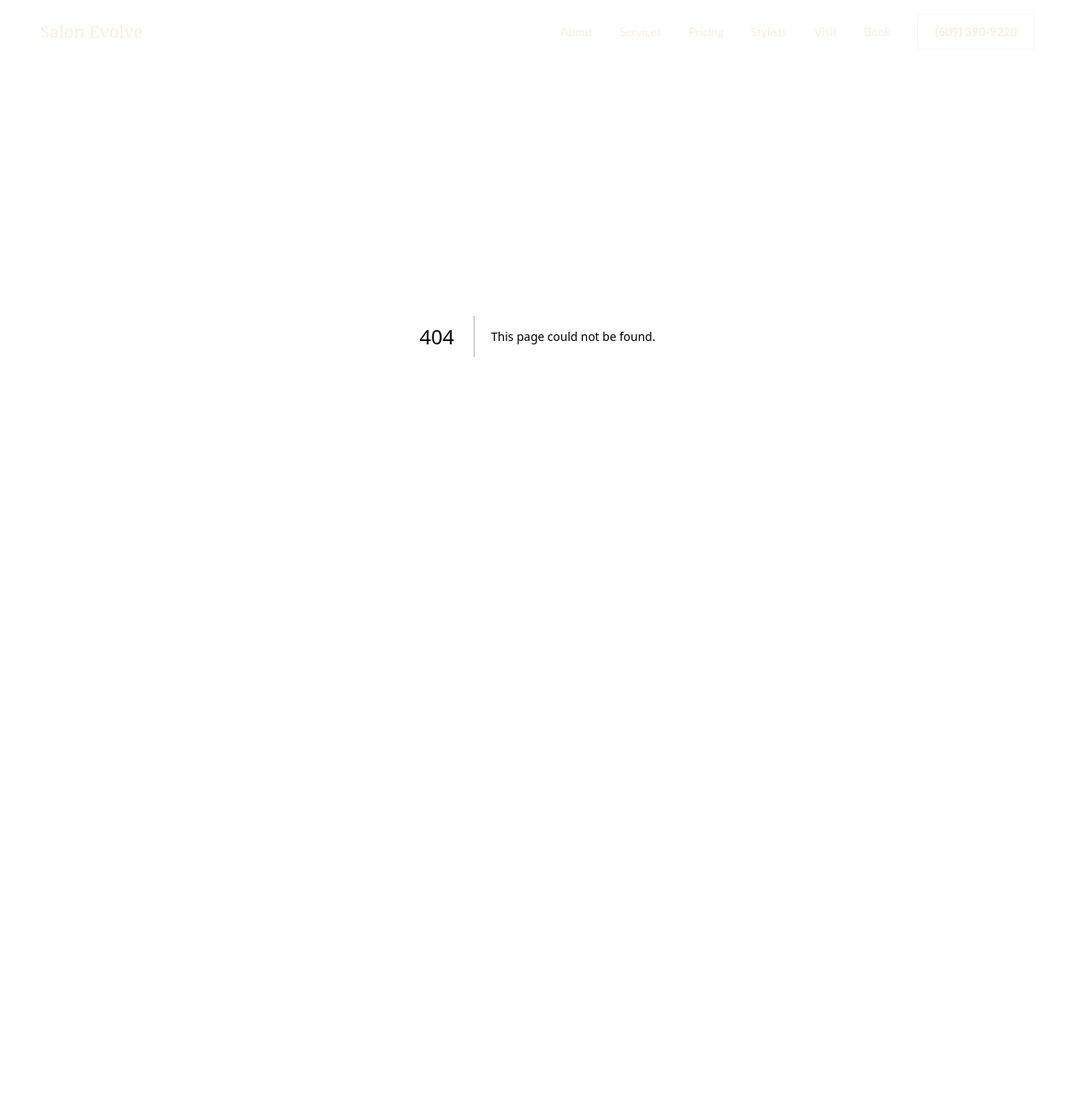
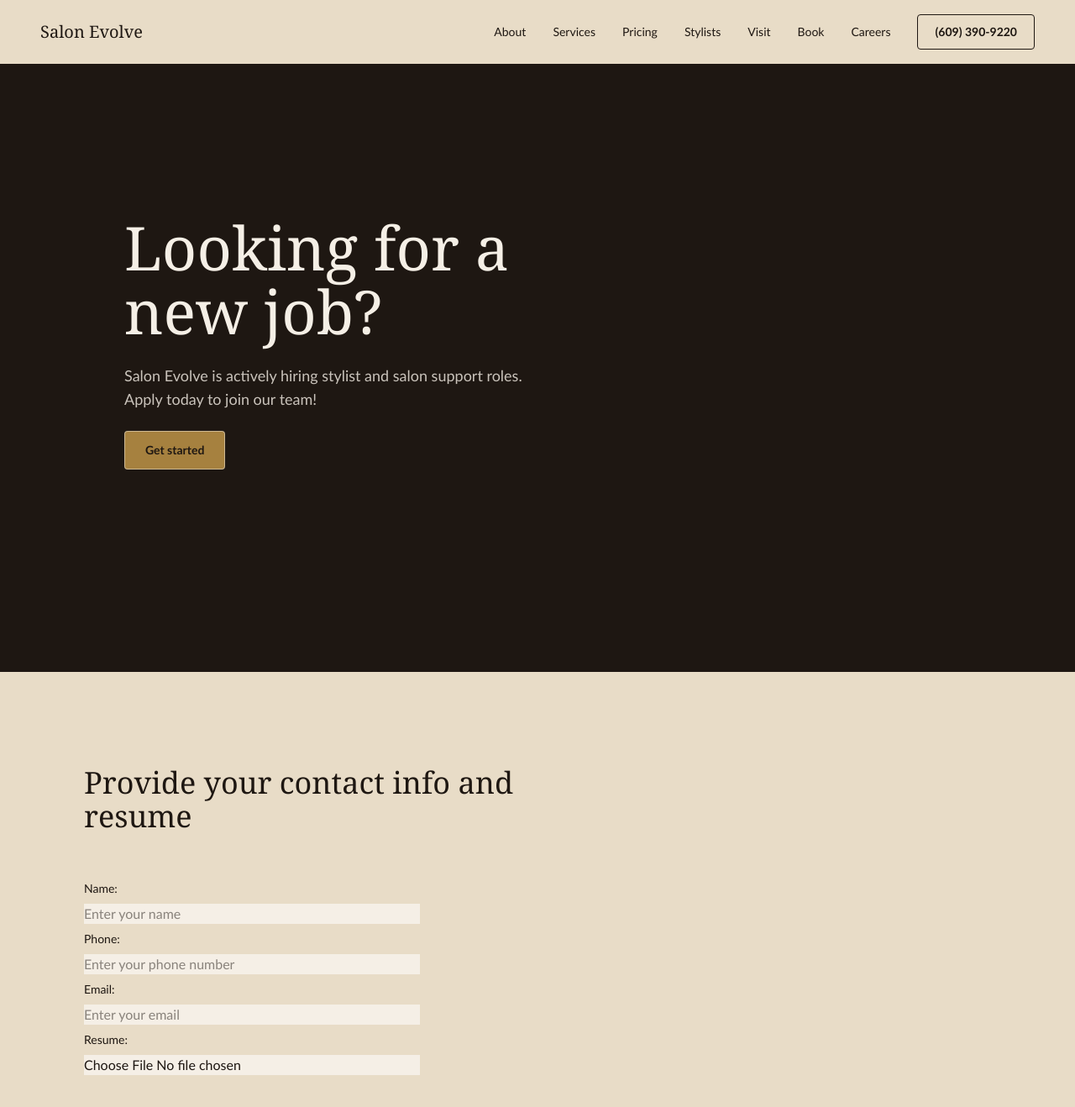
Before and after one commit to nick92461/salon-evolve, a Next.js app: page /careers in a window 1280 px wide. Before the commit this address had no page. Shown: the top 1318 px of the page at 84% size. Before the commit the page ends 800 px from the top, so only its background shows below. Built offline with nearby package versions, Linux system fonts and the light colour scheme.

Commit message:
add careers page

```diff
--- /dev/null
+++ b/src/app/api/careers/route.ts
@@ -0,0 +1,5 @@
+export async function POST(request: Request) {
+    const formData = await request.formData();
+    const file = formData.get("resume") as File;
+
+}
--- /dev/null
+++ b/src/app/careers/page.tsx
@@ -0,0 +1,13 @@
+"use client";
+
+import Hero from "@/components/careers/Hero";
+import Form from "@/components/careers/Form";
+
+export default function Careers() {
+    return (
+        <>
+            <Hero />
+            <Form />
+        </>
+    )
+}
--- a/src/components/Hero.tsx
+++ b/src/components/Hero.tsx
@@ -20,7 +20,7 @@
   return (
     <header
       id="top"
-      className="relative flex min-h-screen items-center bg-ink pt-[76px] text-parchment"
+      className="relative flex min-h-screen items-center bg-ink text-parchment"
     >
       <motion.div
         initial={{ opacity: 0, x: -500 }}
@@ -96,6 +96,7 @@
           >
             Meet the Stylists
           </a>
+
         </motion.div>
       </div>
     </header>
--- a/src/components/Nav.tsx
+++ b/src/components/Nav.tsx
@@ -1,6 +1,5 @@
 "use client";
 
-import { useEffect, useState } from "react";
 import Link from "next/link";
 
 const NAV_LINKS = [
@@ -9,35 +8,32 @@
   { href: "/#pricing", label: "Pricing" },
   { href: "/#stylists", label: "Stylists" },
   { href: "/#visit", label: "Visit" },
-  { href: "/booking", label: "Book" }
+  { href: "/booking", label: "Book" },
+  { href: "/careers", label: "Careers" }
 ];
 
 const PHONE = "(609) 390-9220";
 const PHONE_HREF = "tel:+16093909220";
 
 export default function Nav() {
+  /*
   const [scrolled, setScrolled] = useState(false);
 
   useEffect(() => {
-    const onScroll = () => setScrolled(window.scrollY > 40);
-    onScroll();
-    window.addEventListener("scroll", onScroll, { passive: true });
-    return () => window.removeEventListener("scroll", onScroll);
-  }, []);
+      const onScroll = () => setScrolled(window.scrollY > 40);
+      onScroll();
+      window.addEventListener("scroll", onScroll, { passive: true });
+      return () => window.removeEventListener("scroll", onScroll);
+    }, []);
+  */
 
   return (
     <nav
-      className={`fixed inset-x-0 top-0 z-50 flex h-[76px] items-center justify-between px-6 transition-colors duration-300 sm:px-12 ${
-        scrolled
-          ? "bg-parchment/90 backdrop-blur-md border-b border-ink/10"
-          : "bg-transparent border-b border-transparent"
-      }`}
+      className="fixed inset-x-0 top-0 z-50 flex h-[76px] items-center justify-between px-6 duration-300 sm:px-12 bg-linen"
     >
       <a
         href="/"
-        className={`font-display text-xl transition-colors duration-300 ${
-          scrolled ? "text-ink" : "text-parchment"
-        }`}
+        className={`font-display text-xl duration-300 text-ink`}
       >
         Salon Evolve
       </a>
@@ -48,9 +44,7 @@
             <Link
               key={link.href}
               href={link.href}
-              className={`text-sm transition-colors duration-300 ${
-                scrolled ? "text-ink" : "text-parchment"
-              }`}
+              className="text-sm duration-300 text-ink"
             >
               {link.label}
             </Link>
@@ -59,11 +53,7 @@
 
         <a
           href={PHONE_HREF}
-          className={`rounded-sm border px-5 py-2.5 text-sm font-semibold transition-colors duration-300 ${
-            scrolled
-              ? "border-ink/30 text-ink hover:border-ink"
-              : "border-parchment/50 text-parchment hover:border-parchment"
-          }`}
+          className="rounded-sm border px-5 py-2.5 text-sm font-semibold duration-300 text-ink"
         >
           {PHONE}
         </a>
--- /dev/null
+++ b/src/components/careers/Form.tsx
@@ -0,0 +1,87 @@
+"use client";
+
+import { motion } from "framer-motion";
+import { useState } from "react";
+
+export default function Form() {
+    const [name, setName] = useState("");
+    const [phone, setPhone] = useState("");
+    const [email, setEmail] = useState("");
+
+    return (
+        <section id="form" className="scroll-mt-[76px] bg-linen px-6 py-28 sm:px-12">
+            <div className="mx-auto max-w-[1080px]">
+                <motion.div
+                    initial={{ opacity: 0, y: 28 }}
+                    whileInView={{ opacity: 1, y: 0 }}
+                    viewport={{ once: true, amount: 0.3 }}
+                    transition={{ duration: 0.7 }}
+                    className="mb-14 max-w-[640px] text-linen"
+                >
+
+                    <h2 className="mb-3 font-display text-4xl text-ink">Provide your contact info and resume</h2>
+
+                </motion.div>
+            </div>
+            <div className="mx-auto max-w-[1080px]">
+                <motion.div
+                    initial={{ opacity: 0, y: 28 }}
+                    whileInView={{ opacity: 1, y: 0 }}
+                    viewport={{ once: true, amount: 0.3 }}
+                    transition={{ duration: 0.7 }}
+                    className="mb-14 max-w-[640px]"
+                >
+                    <div className="flex flex-col gap-2 text-ink">
+                        <label htmlFor="name" className="w-24 text-sm pr-2">
+                            Name:
+                        </label>
+                        <input
+                            id="name"
+                            className="bg-parchment w-full max-w-[400px]"
+                            type="text"
+                            autoComplete="name"
+                            value={name}
+                            onChange={(e) => setName(e.target.value)}
+                            placeholder="Enter your name"
+                        />
+
+                        <label htmlFor="phone" className="w-24 text-sm pr-2">
+                            Phone:
+                        </label>
+                        <input
+                            id="phone"
+                            className="bg-parchment w-full max-w-[400px]"
+                            type="tel"
+                            value={phone}
+                            onChange={(e) => setPhone(e.target.value)}
+                            placeholder="Enter your phone number"
+                        />
+
+                        <label htmlFor="email" className="w-24 text-sm pr-2">
+                            Email:
+                        </label>
+                        <input
+                            id="email"
+                            className="bg-parchment w-full max-w-[400px]"
+                            type="email"
+                            autoComplete="email"
+                            value={email}
+                            onChange={(e) => setEmail(e.target.value)}
+                            placeholder="Enter your email"
+                        />
+                        <label htmlFor="resume" className="w-24 text-sm pr-2">
+                            Resume:
+                        </label>
+                        <input
+                            id="resume"
+                            type="file"
+                            name="resume"
+                            accept=".pdf"
+                            className="bg-parchment w-full max-w-[400px]"
+                        />
+                    </div>
+                </motion.div>
+        </div>
+        </section>
+    )
+}
--- /dev/null
+++ b/src/components/careers/Hero.tsx
@@ -0,0 +1,45 @@
+"use client";
+
+import { motion } from "framer-motion";
+
+export default function Hero() {
+    return (
+        <header
+            id="top"
+            className="relative flex min-h-screen items-center bg-ink text-parchment"
+        >
+            <div className="relative z-10 mx-auto w-full max-w-[1080px] px-6 sm:px-12">
+                <motion.h1
+                    initial={{ opacity: 0, y: 18 }}
+                    animate={{ opacity: 1, y: 0 }}
+                    transition={{ duration: 0.9, delay: 0.28 }}
+                    className="mt-4 max-w-[14ch] font-display text-5xl leading-[1.05] sm:text-6xl lg:text-7xl"
+                >
+                    Looking for a new job?
+                </motion.h1>
+
+                <motion.p
+                    initial={{ opacity: 0, y: 18 }}
+                    animate={{ opacity: 1, y: 0 }}
+                    transition={{ duration: 0.9, delay: 0.46 }}
+                    className="mt-6 max-w-[46ch] text-lg text-parchment/80"
+                >
+                    Salon Evolve is actively hiring stylist and salon support roles. Apply today to join our team!
+                </motion.p>
+                <motion.p
+                    initial={{ opacity: 0, y: 18 }}
+                    whileInView={{ opacity: 1, y: 0 }}
+                    transition={{ duration: 0.9, delay: 0.5 }}
+                    className="mt-6 flex flex-wrap gap-4"
+                >
+                    <a
+                        href="#form"
+                        className="rounded-sm border border-parchment/50 px-6 py-3 text-sm font-semibold bg-brass text-ink transition-colors hover:border-parchment"
+                    >
+                        Get started
+                    </a>
+                </motion.p>
+            </div>
+        </header>
+    )
+}
```
